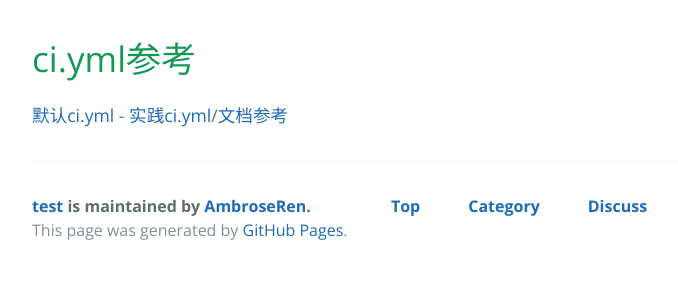
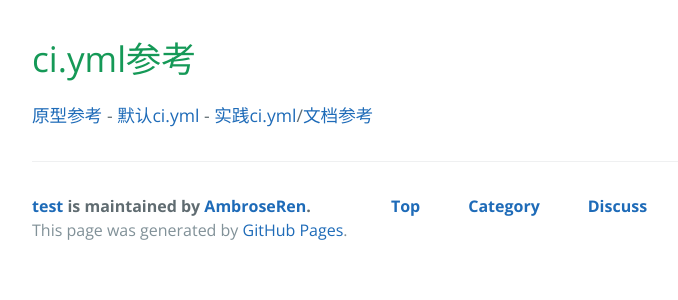
Before and after one commit to AmbroseRen/test, a Jekyll site: the page built from Doc/Tools/Git/Action2GithubPages.md, in a window 1280 px wide. Shown: the top 300 px of the page, without its empty margins (192-870 px from the left). Built offline with Jekyll 4.4.1, drawn with Linux system fonts in a browser that asks for light colours; our own code applies the rules of GitHub Pages for plain Markdown files; the repository's description, which GitHub fills in, is left out.

Commit message:
Update Action2GithubPages.md

```diff
--- a/Doc/Tools/Git/Action2GithubPages.md
+++ b/Doc/Tools/Git/Action2GithubPages.md
@@ -1,5 +1,5 @@
 # ci.yml参考
 
-[默认ci.yml](https://github.com/hughfenghen/hughfenghen.github.io/issues/50) - [实践ci.yml](https://github.com/ruanyf/github-actions-demo/blob/master/.github/workflows/ci.yml)/[文档参考](http://www.ruanyifeng.com/blog/2019/09/getting-started-with-github-actions.html)
+[原型参考](https://github.com/zhaoky/flqin/actions/workflows/ci.yml) - [默认ci.yml](https://github.com/hughfenghen/hughfenghen.github.io/issues/50) - [实践ci.yml](https://github.com/ruanyf/github-actions-demo/blob/master/.github/workflows/ci.yml)/[文档参考](http://www.ruanyifeng.com/blog/2019/09/getting-started-with-github-actions.html)
 
 []()
```
